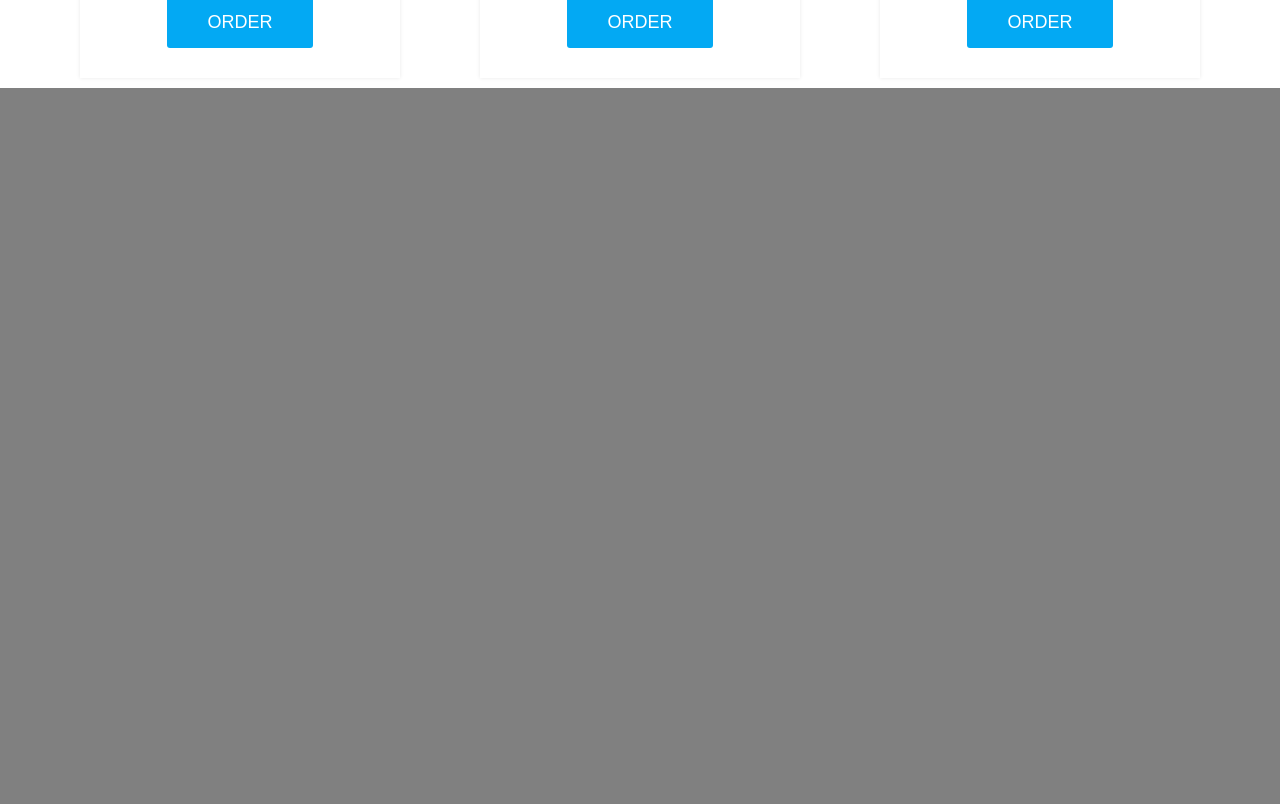
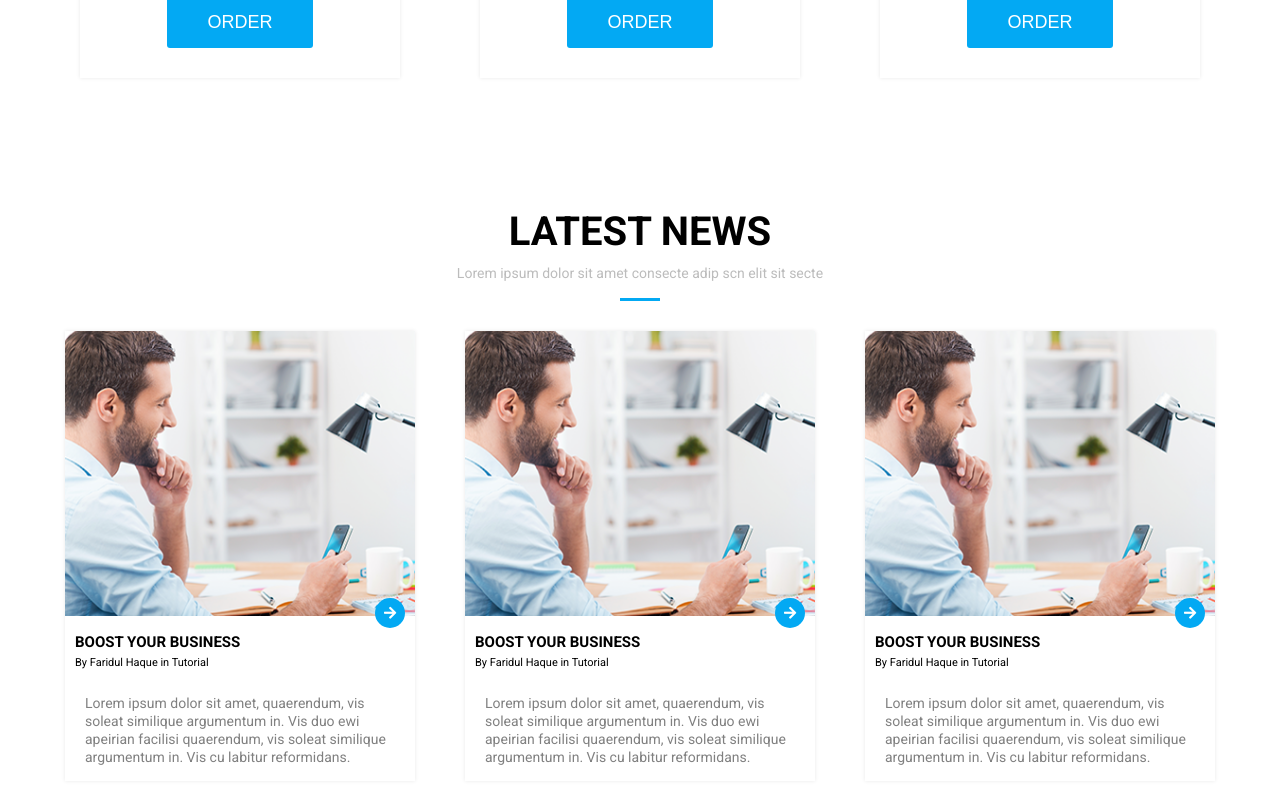
Before and after one commit to marcinj94/weeklywebdev22, a plain HTML site: page index.html in a window 1280 px wide. Shown: the part 5650-6454 px from the top of the page. Drawn offline with Linux system fonts and the light colour scheme.

Commit message:
Add news section with CSS files

```diff
--- a/index.html
+++ b/index.html
@@ -533,7 +533,47 @@
         </div>
     </section>
 
-    <section class="next"></section>
+    <section class="news">
+        <h2 class="news__title">Latest news</h2>
+        <p class="news__description">Lorem ipsum dolor sit amet consecte adip scn elit sit secte</p>
+        <div class="news__list">
+            <article class="news__item">
+                <div class="img__wrapper">
+                    <img class="news__img" src="img/news.png" alt="First news">
+                    <button class="btn btn-circle"><i class="fas fa-arrow-right project__icon"></i></button>
+                </div>
+                <h3 class="article__title">Boost your business</h3>
+                <p class="article__description">By Faridul Haque in Tutorial</p>
+                <p class="article__content">Lorem ipsum dolor sit amet, quaerendum, vis soleat similique argumentum in.
+                    Vis duo ewi apeirian facilisi quaerendum, vis soleat similique argumentum in. Vis cu labitur
+                    reformidans.</p>
+            </article>
+            <article class="news__item">
+                <div class="img__wrapper">
+                    <img class="news__img" src="img/news.png" alt="Second news">
+                    <button class="btn btn-circle"><i class="fas fa-arrow-right project__icon"></i></button>
+                </div>
+                <h3 class="article__title">Boost your business</h3>
+                <p class="article__description">By Faridul Haque in Tutorial</p>
+                <p class="article__content">Lorem ipsum dolor sit amet, quaerendum, vis soleat similique argumentum in.
+                    Vis duo ewi apeirian facilisi quaerendum, vis soleat similique argumentum in. Vis cu labitur
+                    reformidans.</p>
+            </article>
+            <article class="news__item">
+                <div class="img__wrapper">
+                    <img class="news__img" src="img/news.png" alt="Third news">
+                    <button class="btn btn-circle"><i class="fas fa-arrow-right project__icon"></i></button>
+                </div>
+                <h3 class="article__title">Boost your business</h3>
+                <p class="article__description">By Faridul Haque in Tutorial</p>
+                <p class="article__content">Lorem ipsum dolor sit amet, quaerendum, vis soleat similique argumentum in.
+                    Vis duo ewi apeirian facilisi quaerendum, vis soleat similique argumentum in. Vis cu labitur
+                    reformidans.</p>
+            </article>
+        </div>
+    </section>
+
+
 
     <script src="js/main.js"></script>
 </body>
--- /dev/null
+++ b/sass/sections/_news.scss
@@ -0,0 +1,79 @@
+.news {
+
+    .news__title {
+        text-align: center;
+        @include section-title;
+    }
+
+    .news__description {
+        text-align: center;
+        @include section-description;
+    }
+
+    .news__list {
+        display: flex;
+        flex-wrap: wrap;
+        padding-top: 30px;
+        justify-content: space-around;
+        max-width: 1200px;
+        margin: 0 auto;
+
+        .news__item {
+            flex-basis: 80%;
+            background-color: white;
+            margin: 10px;
+            max-width: 350px;
+            box-shadow: 0 0 4px #e8e8e8;
+            transition: .5s;
+            position: relative;
+
+            .img__wrapper {
+                position: relative;
+
+                .news__img {
+                    width: 100%;
+                }
+
+                .btn {
+                    @include btn;
+                }
+
+                .btn-circle {
+                    width: 30px;
+                    height: 30px;
+                    border-radius: 50%;
+                    font-size: 14px;
+                    background-color: $light-blue;
+                    position: absolute;
+                    bottom: -10px;
+                    right: 10px;
+                    transition: .3s;
+
+                    @media(min-width: 1200px) {
+                        &:hover {
+                            background-color: $red;
+                        }
+                    }
+                }
+            }
+
+            .article__title {
+                text-transform: uppercase;
+                font-size: 1.5rem;
+                padding: 15px 10px 5px;
+            }
+
+            .article__description {
+                font-size: 1.1rem;
+                padding: 0 10px 20px 10px;
+            }
+
+            .article__content {
+                font-size: 1.4rem;
+                padding: 5px 20px 15px 20px;
+                line-height: 18px;
+                color: gray;
+            }
+        }
+    }
+}
--- a/sass/sections/_price.scss
+++ b/sass/sections/_price.scss
@@ -112,8 +112,3 @@
         }
     }
 }
-
-.next {
-    background-color: gray;
-    height: 300vh
-}
--- a/sass/style.scss
+++ b/sass/style.scss
@@ -22,3 +22,4 @@
 @import 'sections/clients';
 @import 'sections/companies';
 @import 'sections/price';
+@import 'sections/news';
```
Also changed, not shown: css/style.css, css/style.min.css, img/news.png (added), 2 other files.
